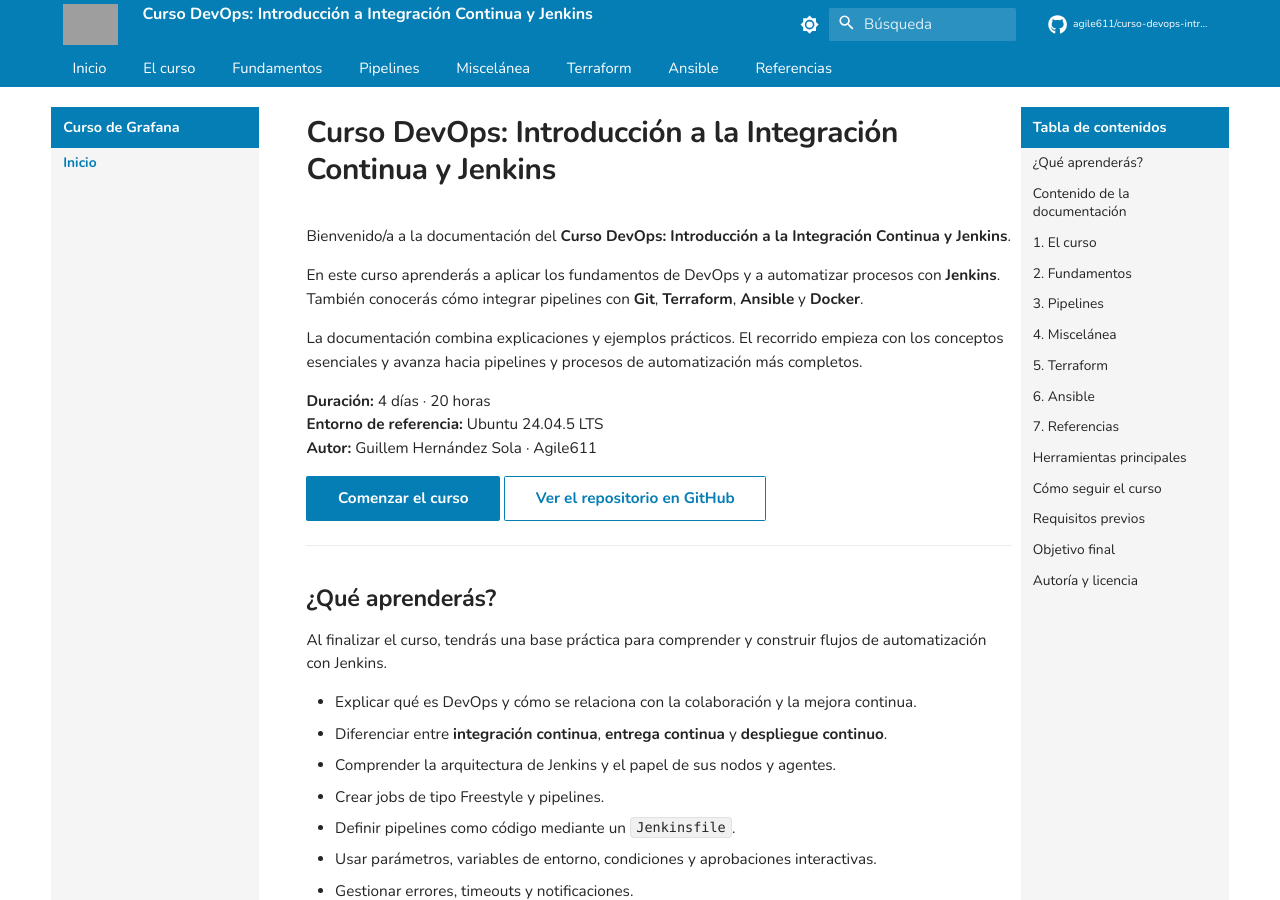
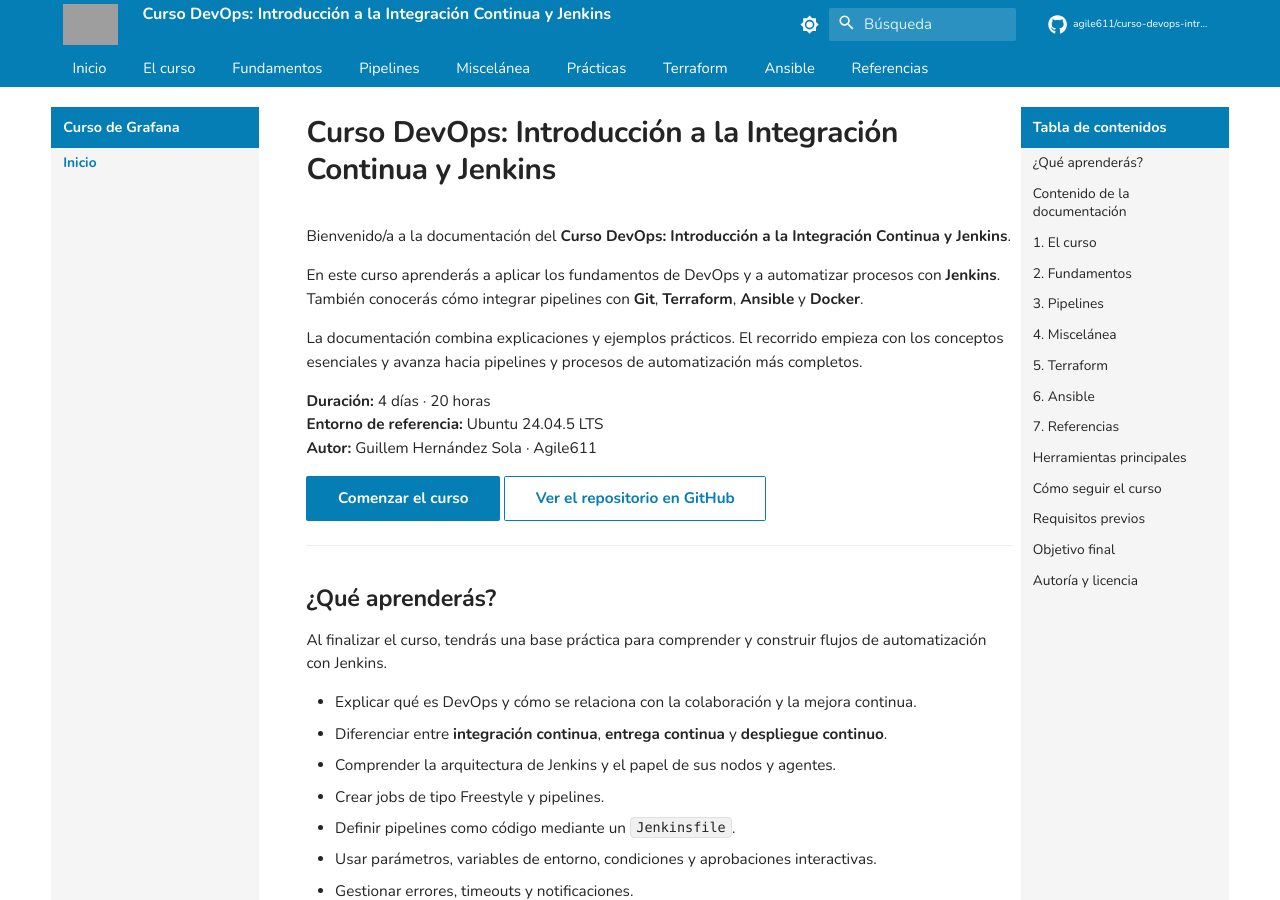
Before and after one commit to agile611/curso-devops-introduccion-a-integracion-continua-y-jenkins, an MkDocs documentation site: the page built from docs/index.md, in a window 1280 px wide and 900 px high. Built offline with MkDocs 1.6.1 and Material for MkDocs 9.7.7, drawn with Linux system fonts in a browser that asks for light colours; comment, search, counter and statistics services are not loaded; part of the change alters nothing that is shown; grey boxes are pictures that could not be loaded.

Commit message:
a veure ara

```diff
--- a/mkdocs.yml
+++ b/mkdocs.yml
@@ -1,10 +1,11 @@
+site_name: "Curso DevOps: Introducción a la Integración Continua y Jenkins"
+site_description: "Curso práctico de DevOps, integración continua y Jenkins"
+site_author: "Guillem Hernández Sola"
+site_url: "https://docs.agile611.com/curso-devops-introduccion-a-integracion-continua-y-jenkins/"
+
 repo_name: "agile611/curso-devops-introduccion-a-integracion-continua-y-jenkins"
-site_name: "Curso DevOps: Introducción a Integración Continua y Jenkins"
-site_description: "Curso DevOps: Introducción a Integración Continua y Jenkins"
-site_author: "Guillem Hernandez Sola"
-site_url: "https://agile611.github.io/curso-devops-introduccion-a-integracion-continua-y-jenkins/"
+repo_url: "https://github.com/agile611/curso-devops-introduccion-a-integracion-continua-y-jenkins"
 
-repo_url: "https://github.com/agile611/curso-devops-introduccion-a-integracion-continua-y-jenkins"
 docs_dir: "docs"
 site_dir: "site"
 
@@ -58,19 +59,26 @@ markdown_extensions:
   - tables
   - footnotes
   - def_list
+
   - toc:
       permalink: true
       toc_depth: 3
+
   - pymdownx.details
   - pymdownx.superfences
+
   - pymdownx.highlight:
       anchor_linenums: true
       line_spans: __span
+
   - pymdownx.inlinehilite
+
   - pymdownx.tabbed:
       alternate_style: true
+
   - pymdownx.tasklist:
       custom_checkbox: true
+
   - pymdownx.emoji:
       emoji_index: !!python/name:material.extensions.emoji.twemoji
       emoji_generator: !!python/name:material.extensions.emoji.to_svg
@@ -88,50 +96,63 @@ extra_javascript:
 
 nav:
   - Inicio: index.md
+
   - El curso:
       - Introducción: 00-el-curso/00-00-index.md
       - Objetivos del curso: 00-el-curso/00-01-objetivos.md
       - Requisitos previos: 00-el-curso/00-02-requisitos-previos.md
       - Instalación de Jenkins: 00-el-curso/00-03-instalacion-jenkins.md
+
   - Fundamentos:
       - ¿Quién es DevOps?: 01-fundamentos/01_quien_es_devops.md
-      - CI vs. CD vs. CD: 01-fundamentos/02_ci_vs_cd_vs_cd.md
+      - CI, entrega continua y despliegue continuo: 01-fundamentos/02_ci_vs_cd_vs_cd.md
       - Entorno de trabajo: 01-fundamentos/03_entorno_de_trabajo.md
       - Repositorio de código: 01-fundamentos/04_repositorio_de_codigo.md
-      - Arquitectura y instalación: 01-fundamentos/05_architectura_y_instalacion.md
-      - Conclusiones DevOps y CI/CD: 01-fundamentos/06_conclusiones_devops_y_ci_cd.md
+      - Arquitectura e instalación: 01-fundamentos/05_architectura_y_instalacion.md
+      - Conclusiones sobre DevOps y CI/CD: 01-fundamentos/06_conclusiones_devops_y_ci_cd.md
       - ¿Qué es un job de Jenkins?: 01-fundamentos/07_que_es_un_job_de_jenkins.md
-      - El primer job (Freestyle): 01-fundamentos/08_el_primer_job_freestyle.md
-      - ¿Qué es un Agente (Node) en Jenkins?: 01-fundamentos/09_que_es_un_agente_node.md
-      - Conectando un Agente: 01-fundamentos/10_conectando_un_agente.md
-      - ¿Qué es un Pipeline de Jenkins?: 01-fundamentos/11_que_es_un_pipeline.md
+      - El primer job Freestyle: 01-fundamentos/08_el_primer_job_freestyle.md
+      - ¿Qué es un agente o nodo de Jenkins?: 01-fundamentos/09_que_es_un_agente_node.md
+      - Conectar un agente: 01-fundamentos/10_conectando_un_agente.md
+      - ¿Qué es un pipeline de Jenkins?: 01-fundamentos/11_que_es_un_pipeline.md
       - El primer pipeline: 01-fundamentos/12_el_primer_pipeline.md
+
   - Pipelines:
       - Anatomía de un Jenkinsfile: 02-pipelines/01_anatomia_de_un_jenkinsfile.md
-      - Pipeline Distribuido: 02-pipelines/02_pipeline_distribuido.md
-      - ¿Por qué hacer servir el SCM para los Jenkinsfile?: 02-pipelines/03_scm_y_jenkinsfile.md
-      - De local a Jenkins: 02-pipelines/04_de_local_a_jenkins.md
+      - Pipeline distribuido: 02-pipelines/02_pipeline_distribuido.md
+      - Jenkinsfile y SCM: 02-pipelines/03_scm_y_jenkinsfile.md
+      - Del entorno local a Jenkins: 02-pipelines/04_de_local_a_jenkins.md
       - Parámetros y variables de entorno: 02-pipelines/05_parametros_y_variables.md
-      - Pipeline Interactivo: 02-pipelines/06_pipeline_interactivo.md
-      - Options, Post & Notifications: 02-pipelines/07_options_post_notifications.md
-      - Control de errores (Timeout): 02-pipelines/08_control_de_errores.md
+      - Pipeline interactivo: 02-pipelines/06_pipeline_interactivo.md
+      - Opciones, acciones posteriores y notificaciones: 02-pipelines/07_options_post_notifications.md
+      - Control de errores y timeouts: 02-pipelines/08_control_de_errores.md
       - El bloque script: 02-pipelines/09_el_bloque_script.md
-      - Capturando datos: 02-pipelines/10_capturando_datos.md
+      - Captura de datos: 02-pipelines/10_capturando_datos.md
       - Construcción completa de una aplicación: 02-pipelines/11_construccion_completa.md
+
   - Miscelánea:
-      - Configuración de agentes efímeros (Docker Cloud): 03-miscelania/01_configuracion_agentes_efimeros.md
+      - Agentes efímeros con Docker Cloud: 03-miscelania/01_configuracion_agentes_efimeros.md
+
+  - Prácticas:
+      - Configuración básica: 04-practicas/01_practica_configuracion_basica.md
+      - Creación de pipelines: 04-practicas/02_practica_creacion_pipelines.md
+      - Integración con Terraform: 04-practicas/03_practica_integracion_terraform.md
+      - Integración con Ansible: 04-practicas/04_practica_integracion_ansible.md
+
   - Terraform:
       - ¿Por qué Terraform?: 04-terraform/01_por_que_terraform.md
       - Preparación del entorno: 04-terraform/02_preparacion_del_entorno.md
       - Gestión de credenciales: 04-terraform/03_gestion_de_credenciales.md
-      - Un secreto simulado: 04-terraform/04_pipeline_stage_init_plan.md
-      - Creando el plan: 04-terraform/05_creando_el_plan.md
-      - Aprobación manual: 04-terraform/06_pipeline_stage_apply_human_approval.md
-      - Modificando la Infraestructura: 04-terraform/07_modificando_la_infraestructura.md
+      - Inicialización y planificación: 04-terraform/04_pipeline_stage_init_plan.md
+      - Creación del plan: 04-terraform/05_creando_el_plan.md
+      - Aplicación con aprobación manual: 04-terraform/06_pipeline_stage_apply_human_approval.md
+      - Modificación de la infraestructura: 04-terraform/07_modificando_la_infraestructura.md
+
   - Ansible:
       - ¿Por qué Ansible?: 05-ansible/01_por_que_ansible.md
-      - El tu primer playbook: 05-ansible/02_el_primer_playbook.md
+      - El primer playbook: 05-ansible/02_el_primer_playbook.md
       - Orquestación completa: 05-ansible/03_orquestacion_completa.md
+
   - Referencias:
       - Documentación oficial: 06-referencias/01_documentacion_oficial.md
       - Recursos útiles: 06-referencias/02_recursos_utiles.md
```
